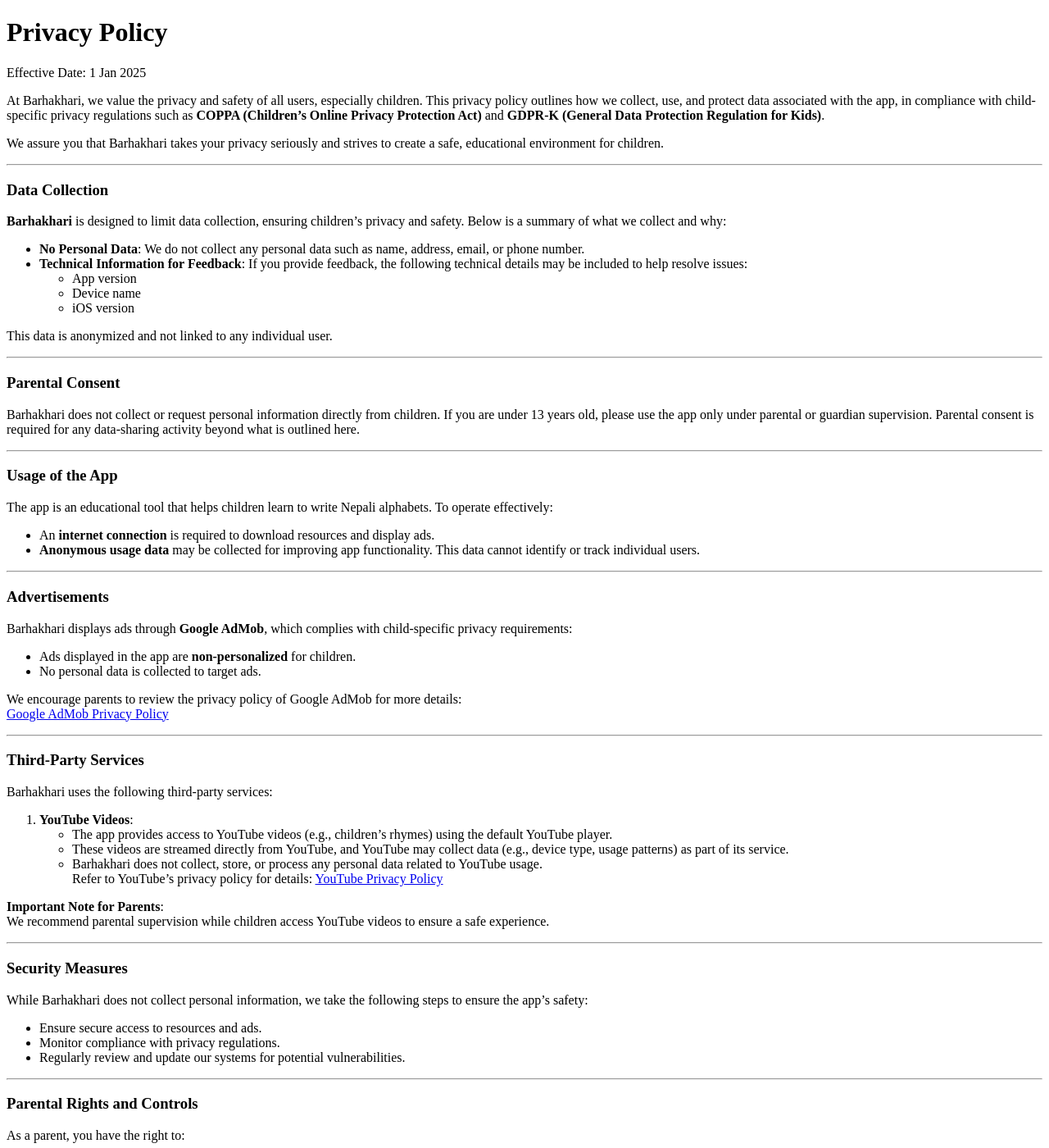
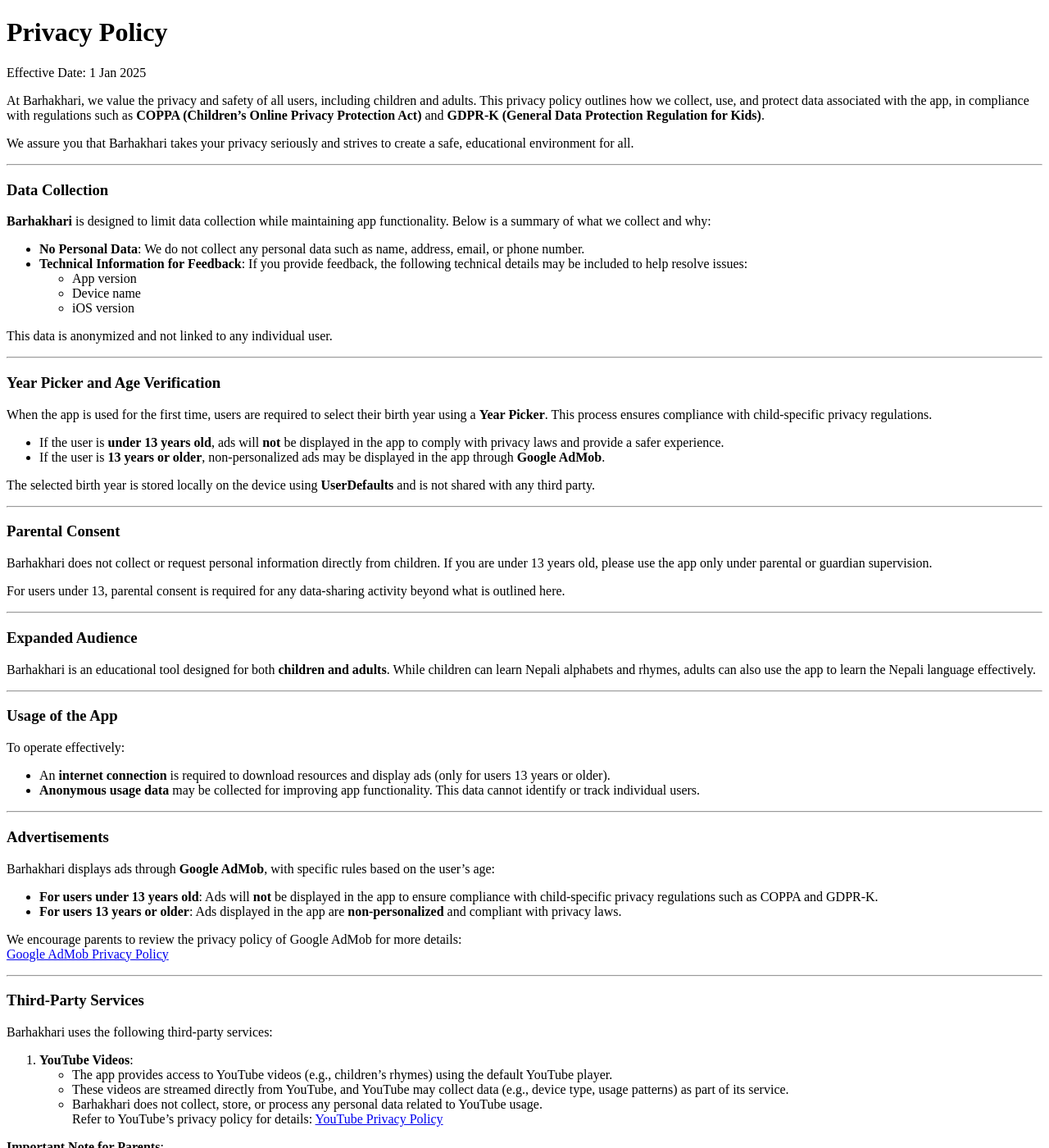
Before and after one commit to Barhakhari/barhakhari.github.io, a Jekyll site: the page built from privacy-policy.md, in a window 1280 px wide and 1400 px high. Shown: the whole window at 82% size. Built offline with Jekyll 4.4.1, drawn with Linux system fonts in a browser that asks for light colours; some of the changed text lies outside the part shown.

Commit message:
Update privacy-policy.md

```diff
--- a/privacy-policy.md
+++ b/privacy-policy.md
@@ -18,15 +18,15 @@
 
 Effective Date: 1 Jan 2025
 
-At Barhakhari, we value the privacy and safety of all users, especially children. This privacy policy outlines how we collect, use, and protect data associated with the app, in compliance with child-specific privacy regulations such as **COPPA (Children’s Online Privacy Protection Act)** and **GDPR-K (General Data Protection Regulation for Kids)**.
+At Barhakhari, we value the privacy and safety of all users, including children and adults. This privacy policy outlines how we collect, use, and protect data associated with the app, in compliance with regulations such as **COPPA (Children’s Online Privacy Protection Act)** and **GDPR-K (General Data Protection Regulation for Kids)**.
 
-We assure you that Barhakhari takes your privacy seriously and strives to create a safe, educational environment for children.
+We assure you that Barhakhari takes your privacy seriously and strives to create a safe, educational environment for all.
 
 ---
 
 ### Data Collection
 
-**Barhakhari** is designed to limit data collection, ensuring children's privacy and safety. Below is a summary of what we collect and why:
+**Barhakhari** is designed to limit data collection while maintaining app functionality. Below is a summary of what we collect and why:
 
 - **No Personal Data**: We do not collect any personal data such as name, address, email, or phone number.
 - **Technical Information for Feedback**: If you provide feedback, the following technical details may be included to help resolve issues:
@@ -38,25 +38,44 @@
 
 ---
 
+### Year Picker and Age Verification
+
+When the app is used for the first time, users are required to select their birth year using a **Year Picker**. This process ensures compliance with child-specific privacy regulations.
+
+- If the user is **under 13 years old**, ads will **not** be displayed in the app to comply with privacy laws and provide a safer experience.
+- If the user is **13 years or older**, non-personalized ads may be displayed in the app through **Google AdMob**.
+
+The selected birth year is stored locally on the device using **UserDefaults** and is not shared with any third party.
+
+---
+
 ### Parental Consent
 
-Barhakhari does not collect or request personal information directly from children. If you are under 13 years old, please use the app only under parental or guardian supervision. Parental consent is required for any data-sharing activity beyond what is outlined here.
+Barhakhari does not collect or request personal information directly from children. If you are under 13 years old, please use the app only under parental or guardian supervision.
+
+For users under 13, parental consent is required for any data-sharing activity beyond what is outlined here.
+
+---
+
+### Expanded Audience
+
+Barhakhari is an educational tool designed for both **children and adults**. While children can learn Nepali alphabets and rhymes, adults can also use the app to learn the Nepali language effectively.
 
 ---
 
 ### Usage of the App
 
-The app is an educational tool that helps children learn to write Nepali alphabets. To operate effectively:
-- An **internet connection** is required to download resources and display ads.
+To operate effectively:
+- An **internet connection** is required to download resources and display ads (only for users 13 years or older).
 - **Anonymous usage data** may be collected for improving app functionality. This data cannot identify or track individual users.
 
 ---
 
 ### Advertisements
 
-Barhakhari displays ads through **Google AdMob**, which complies with child-specific privacy requirements:
-- Ads displayed in the app are **non-personalized** for children.
-- No personal data is collected to target ads.
+Barhakhari displays ads through **Google AdMob**, with specific rules based on the user's age:
+- **For users under 13 years old**: Ads will **not** be displayed in the app to ensure compliance with child-specific privacy regulations such as COPPA and GDPR-K.
+- **For users 13 years or older**: Ads displayed in the app are **non-personalized** and compliant with privacy laws.
 
 We encourage parents to review the privacy policy of Google AdMob for more details:
 [Google AdMob Privacy Policy](https://policies.google.com/privacy?hl=en&gl=US)
@@ -105,6 +124,6 @@
 
 ### Contact Us
 
-If you have questions or concerns about this privacy policy or your child’s safety, please contact us at:
+If you have questions or concerns about this privacy policy or your safety while using Barhakhari, please contact us at:
 
 **Email**: **barhakharinepal@gmail.com**
```
